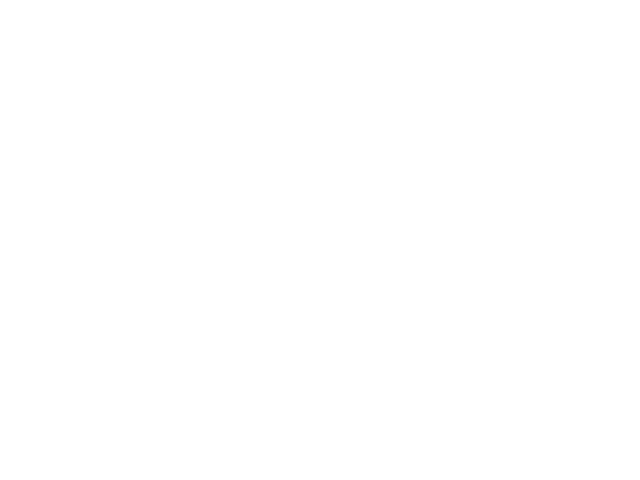
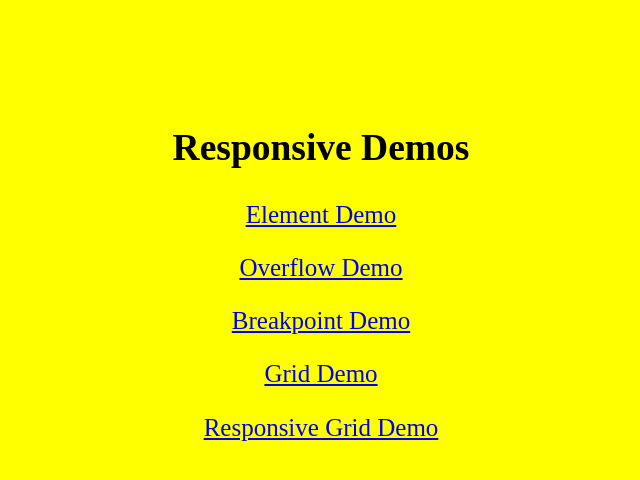
Before and after one commit to jayhem2isu/Responsive_demo, a plain HTML site: page index.html in a window 1280 px wide. Shown: the whole page, without its empty margins (319-959 px from the left). Drawn offline with Linux system fonts and the light colour scheme.

Commit message:
Added index for navigation

```diff
--- a/index.html
+++ b/index.html
@@ -1,9 +1,32 @@
 <! doctype html>
 <html>
     <head>
+        <meta name="viewport" content="width=device-width, initial-scale=1.0">
+        <style>
+                body{
+                    font-size:25px;
+                    background: yellow;
+                }
+                h2{
+                    margin-top:10%;
+                    text-align:center;
+                }
+                a{
+                    text-align:center;
+                    display:block;
+                    margin-top: 2%;
+                }
+        </style>
     </head>
 
     <body>
+        <h2>Responsive Demos</h2>
+
+        <a href="element_demo.html">Element Demo</a>
+        <a href="overflow_demo.html">Overflow Demo</a>
+        <a href="breakpoint.html">Breakpoint Demo</a>
+        <a href="grid.html">Grid Demo</a>
+        <a href="grid_responsive.html">Responsive Grid Demo</a>
     </body>
 
 </html>
```
